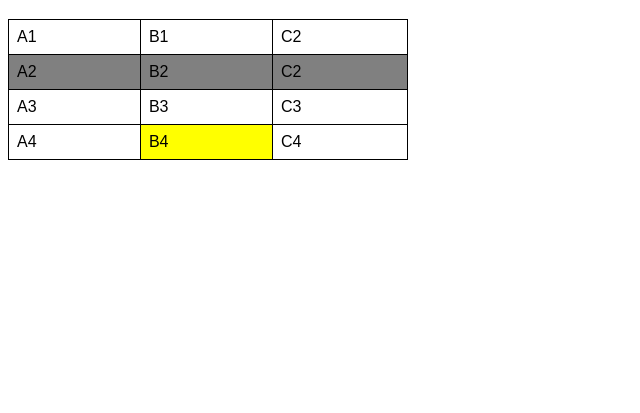
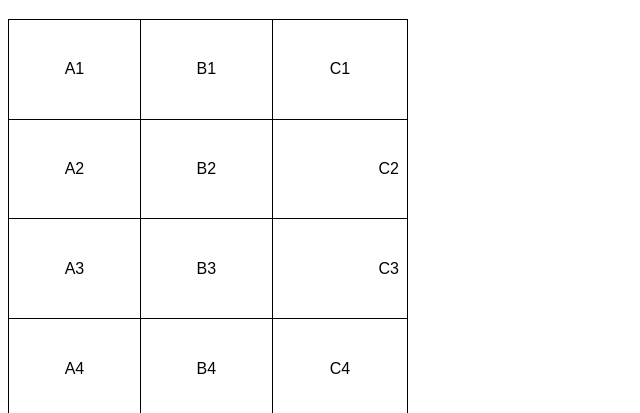
Before and after one commit to anaritasales/html-css, a plain HTML site: page exercicios/ex-23/tabela001.html in a window 1280 px wide. Shown: the part 61-474 px from the top of the page, without its empty margins (0-640 px from the left). Drawn offline with Linux system fonts and the light colour scheme.

Commit message:
criei tabela 001

```diff
--- a/exercicios/ex-23/tabela001.html
+++ b/exercicios/ex-23/tabela001.html
@@ -11,21 +11,22 @@
 
         table {
             width: 400px;
+            height: 400px;
             border-collapse: collapse;
-        }
-
-        tr.linha {
-            background-color: grey;
         }
 
         td {
             border: 1px solid black;
             padding: 8px;
+            text-align: center; /*Alinhamento horizontal*/
+            vertical-align: middle; /*Alinhamento vertical*/
         }
 
-        td.dado {
-            background-color: yellow;
+        .numero {
+            text-align: right;
         }
+
+
     </style>
 </head>
 <body>
@@ -42,21 +43,21 @@
         <tr> <!--Primeira linha-->
             <td>A1</td>
             <td>B1</td>
-            <Td>C2</Td>
+            <Td>C1</Td>
         </tr>
-        <tr class="linha">
+        <tr>
            <td>A2</td>
            <td>B2</td>
-           <td>C2</td>
+           <td class="numero">C2</td>
         </tr>
         <tr>
             <td>A3</td>
             <td>B3</td>
-            <td>C3</td>
+            <td class="numero">C3</td>
         </tr>
         <tr>
             <td>A4</td>
-            <td class="dado">B4</td>
+            <td>B4</td>
             <td>C4</td>
         </tr>
 
```
